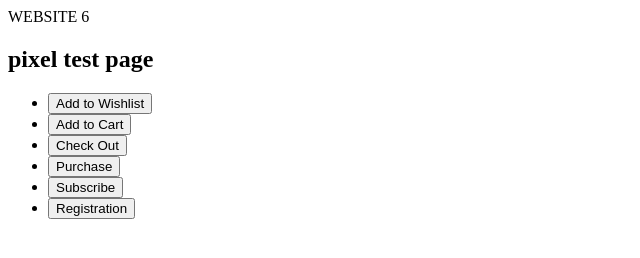
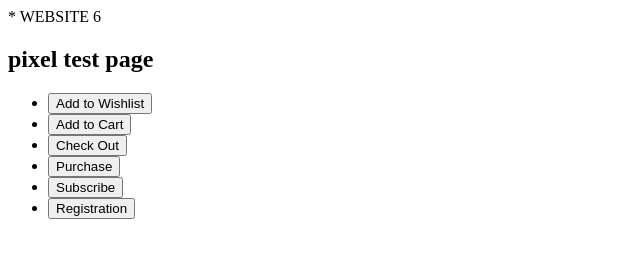
Before and after one commit to cbmeta/lg-testsite6, a plain HTML site: page index.html in a window 1280 px wide. Shown: the full height of the page, 0-640 px from the left. Drawn offline with Linux system fonts and the light colour scheme.

Commit message:
Update index.html

```diff
--- a/index.html
+++ b/index.html
@@ -1,7 +1,7 @@
 
 <p>
 <!--  Test Meta Site (FBQ)  -->
-	WEBSITE 6
+	* WEBSITE 6
 </p>
 <head>
 <!-- Google Tag Manager -->
```
